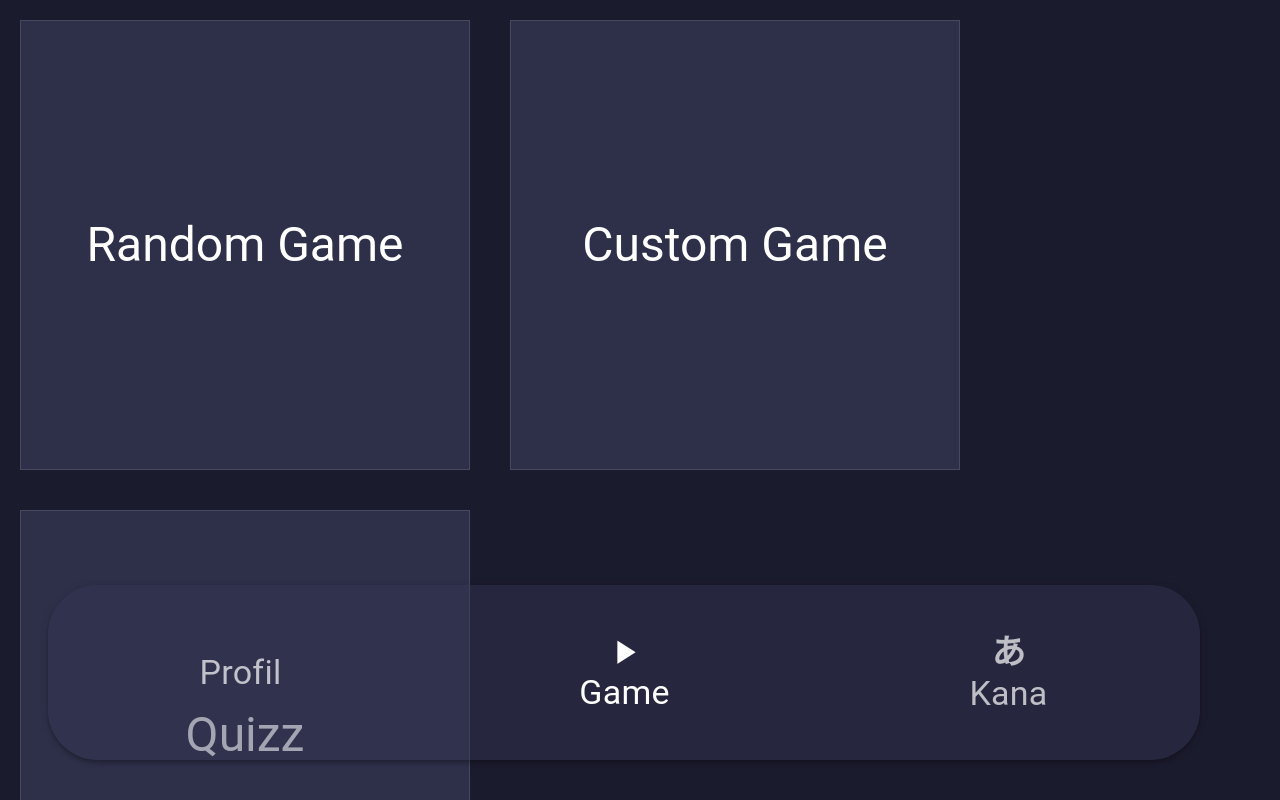
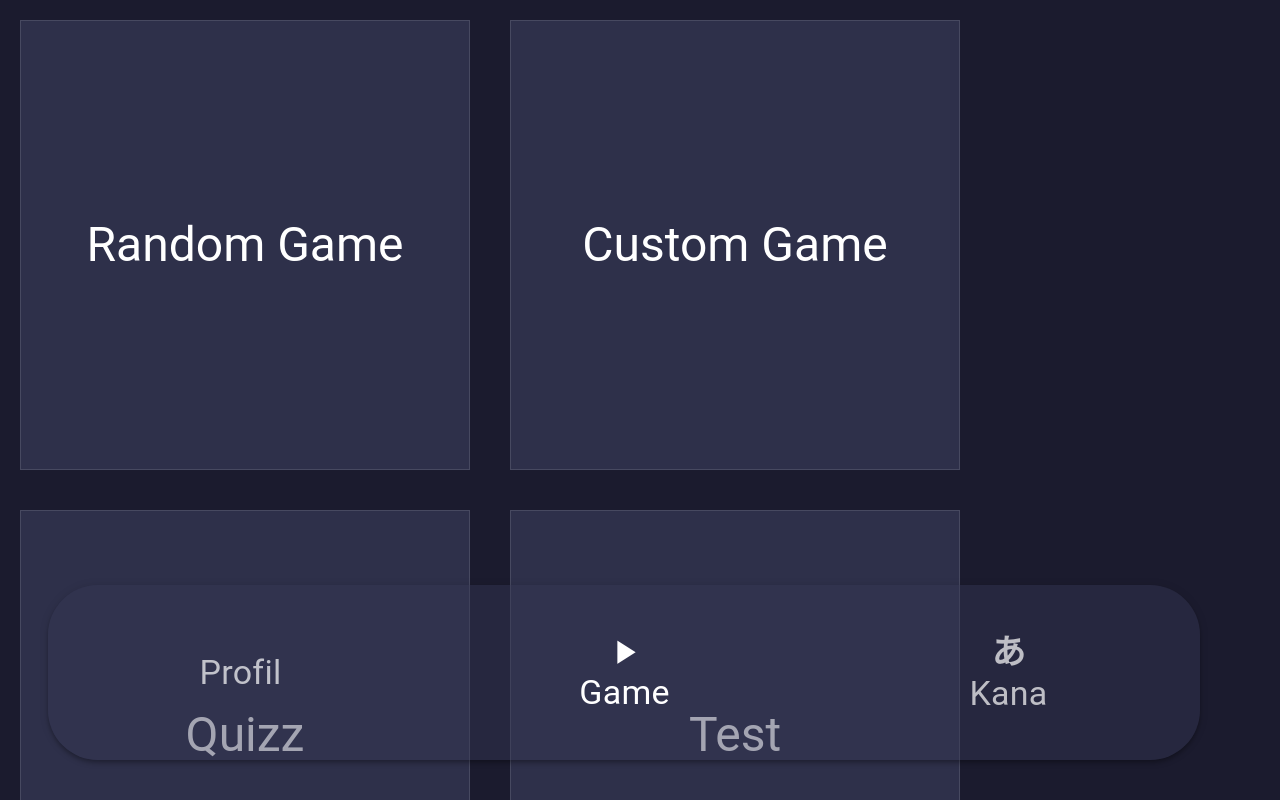
Before and after one commit to tomctr/KanaGames, a Vue app in the folder client/: page /#/ in a window 1280 px wide. Shown: the top 800 px of the page. Built offline with nearby package versions, Linux system fonts and the light colour scheme.

Commit message:
test prod display

```diff
--- a/client/src/components/SelectGame.vue
+++ b/client/src/components/SelectGame.vue
@@ -12,7 +12,8 @@ export default {
     gameCategory: [
         {title: "Random Game", link: "/game/random"},
         {title: "Custom Game", link: "/game/custom"},
-        {title: "Quizz", link: "/"}
+        {title: "Quizz", link: "/"},
+        {title: "Test", link:"/"}
     ]
   })
 };
```
